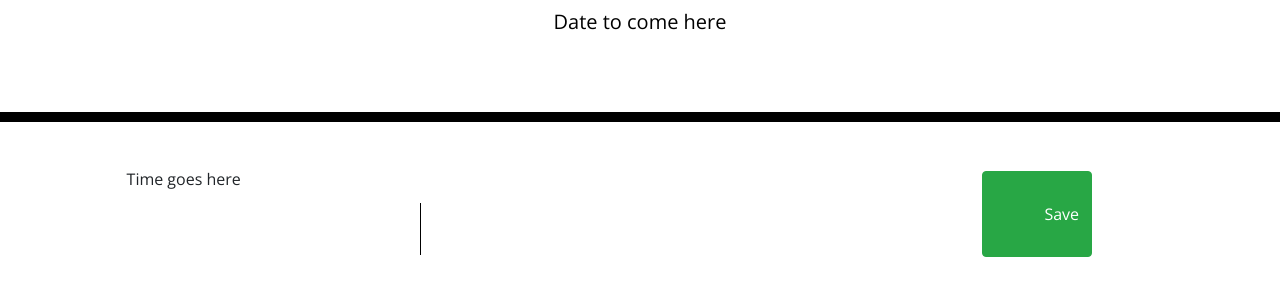
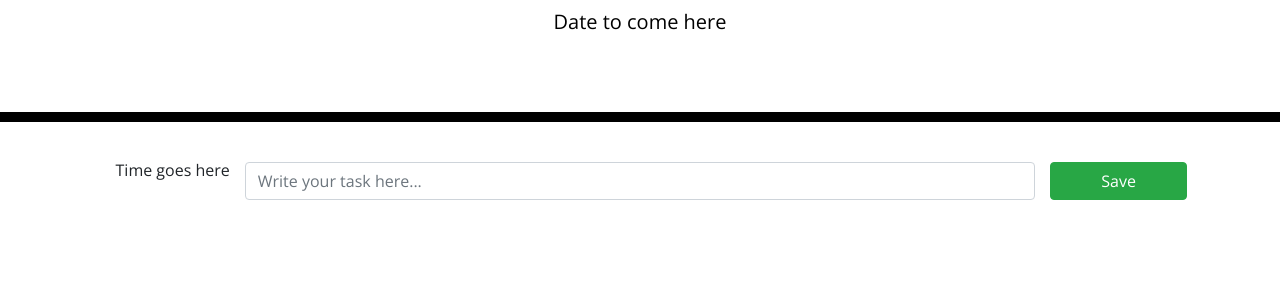
Before and after one commit to hristina-staykova/Daily-Planner, a plain HTML site: page index.html in a window 1280 px wide. Shown: the part 182-478 px from the top of the page. Drawn offline with nearby package versions, Linux system fonts and the light colour scheme.

Commit message:
dispalying row w/Bootstrap

```diff
--- a/css/style.css
+++ b/css/style.css
@@ -63,9 +63,16 @@ textarea {
   border-bottom-right-radius: 15px;
   background-color: #06aed5;
   color: white;
+  padding: 0;
+  margin: 0;
 }
 
 .saveBtn i:hover {
   font-size: 20px;
   transition: all 0.3s ease-in-out;
 }
+
+div.col {
+  padding: 0;
+  margin: 0;
+}
--- a/index.html
+++ b/index.html
@@ -30,22 +30,29 @@
     </header>
     <div class="container">
       <!-- Timeblocks go here -->
-      <div class="row">
-        <div class="col">
+      <div class="flex-row d-flex p-2">
+        <div class="col text-right">
           Time goes here
         </div>
-        <div class="col-6">
-          <form>
-            <textarea placeholder="Enter task..."> </textarea>
-          </form>
+        <div class="col-9">
+          <textarea
+            class="form-control"
+            type="text"
+            rows="1"
+            placeholder="Write your task here..."
+          ></textarea>
         </div>
         <div class="col">
-          <button type="button" class="btn btn-success" type="submit">
+          <button
+            type="button"
+            class="btn btn-success svnBtn btn-primary btn-block"
+            type="submit"
+          >
             Save
           </button>
         </div>
+      </div>
     </div>
-
     <script src="javascript/script.js"></script>
     <script src="https://code.jquery.com/jquery-3.4.1.min.js"></script>
     <script src="https://cdnjs.cloudflare.com/ajax/libs/moment.js/2.24.0/moment.min.js"></script>
--- a/javascript/script.js
+++ b/javascript/script.js
@@ -2,6 +2,11 @@ var submitButtonEl = document.querySelector(".submitButton");
 var hourLabelEl = document.querySelector(".hourLabel");
 var taskTextEl = document.querySelector(".taskText");
 var dispTaskEl = Array();
+
+//display current day
+document.querySelector("#currentDay").textContent = moment().format(
+  "MMM Do YY"
+);
 
 // displaying the whole page
 
```
